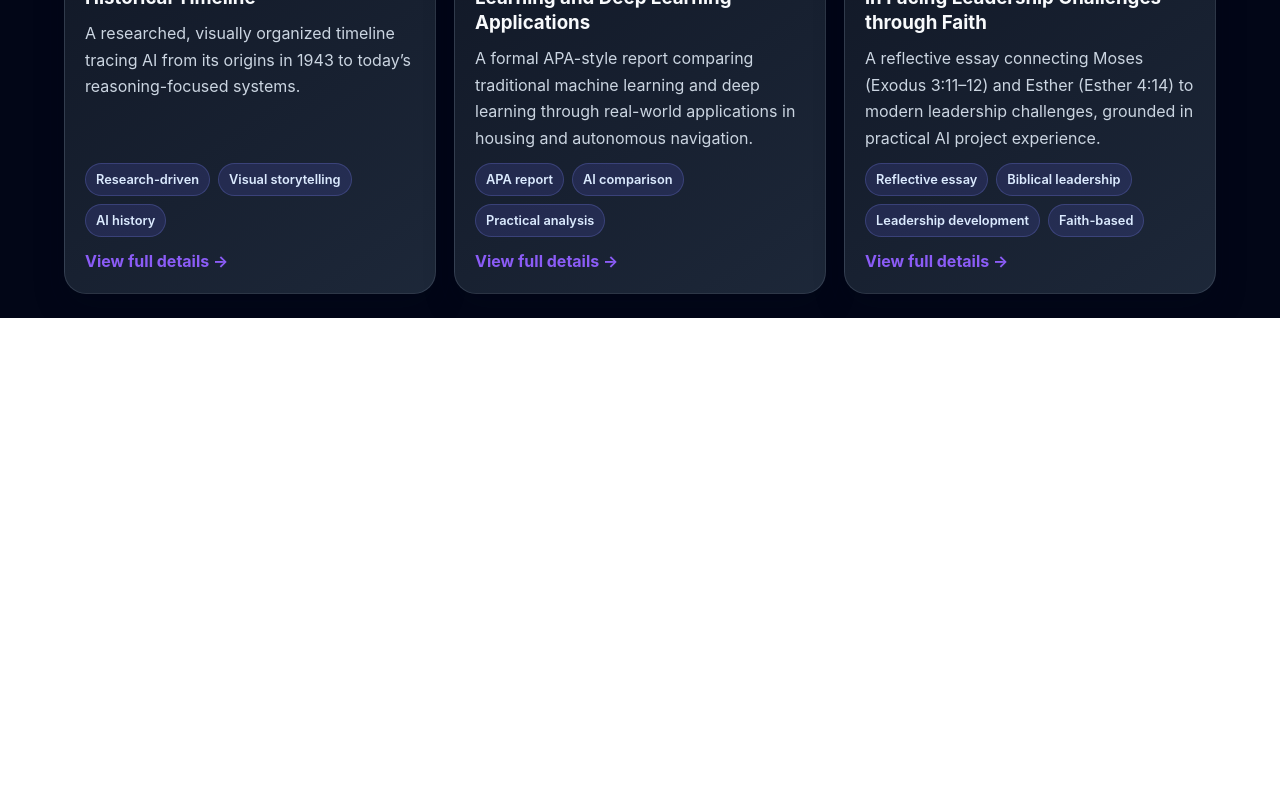
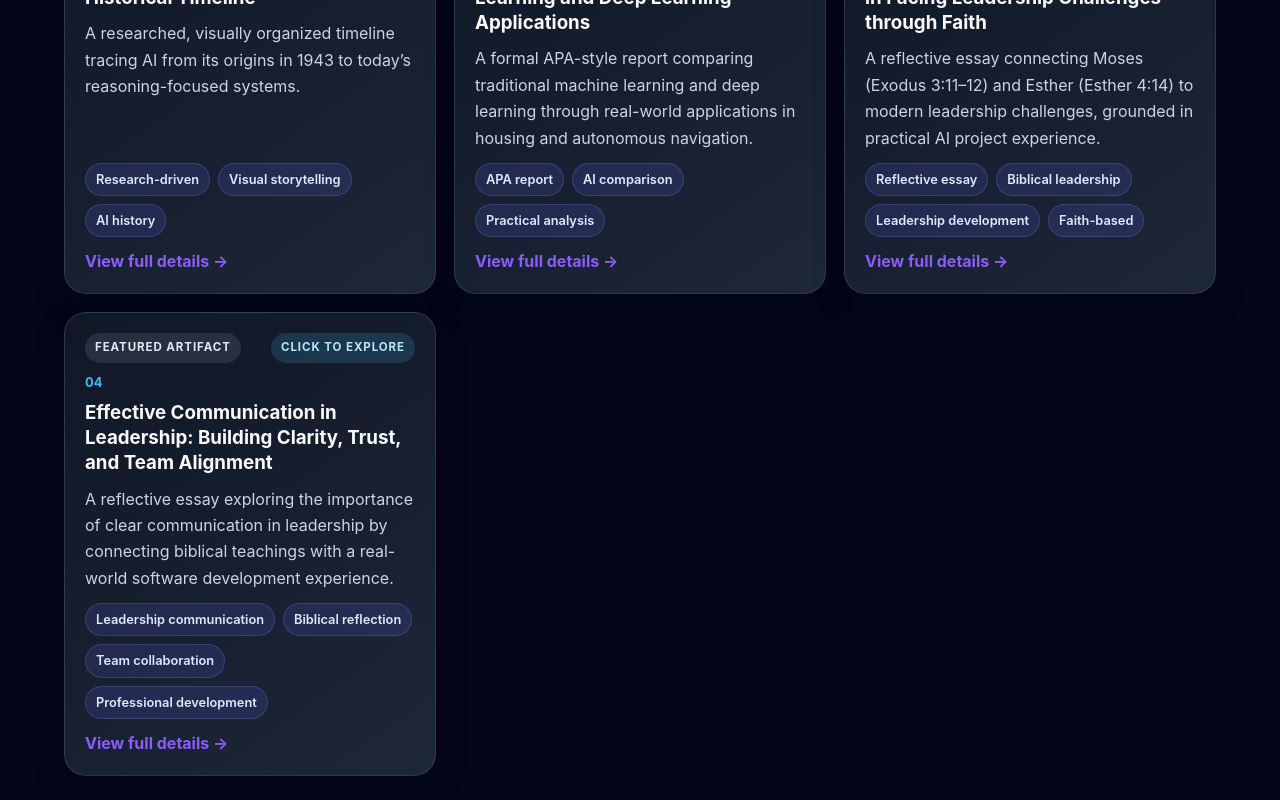
Before and after one commit to lisa99990/my-portfolio, a React app: page / in a window 1280 px wide. Shown: the part 2116-2916 px from the top of the page. Before the commit the page ends 2434 px from the top, so only its background shows below. Built offline with nearby package versions, Linux system fonts and the light colour scheme; the HTML template or start-up script is replaced by a standard one.

Commit message:
Added articat 3

```diff
--- a/src/App.jsx
+++ b/src/App.jsx
@@ -6,6 +6,7 @@ import img3 from './assets/Evolution of AI 3.jpg'
 import img4 from './assets/Evolution of AI 4.jpg'
 import pdfMLvsDL from './assets/Machine Learning vs Deep Learning.pdf'
 import pdfAdapting from './assets/Adapting to Challenges PDF.pdf'
+import pdfCommunication from './assets/pdfCommunication.pdf'
 
 const artifacts = [
   {
@@ -91,6 +92,37 @@ const artifacts = [
       'Yukl, G. (2020). Leadership in organizations (9th ed.). Pearson.'
     ],
   },
+  {
+  title: 'Effective Communication in Leadership: Building Clarity, Trust, and Team Alignment',
+  preview:
+    'A reflective essay exploring the importance of clear communication in leadership by connecting biblical teachings with a real-world software development experience.',
+  highlights: [
+    'Leadership communication',
+    'Biblical reflection',
+    'Team collaboration',
+    'Professional development'
+  ],
+  pdf: pdfCommunication,
+  pdfTitle: 'Effective Communication in Leadership',
+  introduction:
+    "This artifact reflects on the importance of effective communication in leadership and how clear, intentional messaging promotes trust, collaboration, and team alignment. Drawing from the biblical teachings in 1 Corinthians 14:8–9 and Genesis 11:6–7, I examine my communication style, identify areas for improvement, and relate these lessons to a real-world software development project where ineffective communication led to confusion and delays.",
+  description:
+    "The primary focus of this artifact was to evaluate my communication practices as a leader and understand how communication influences team performance. I reflected on a workplace experience where changing software requirements were not communicated consistently, resulting in duplicated work and project delays. By connecting this experience with biblical principles, I demonstrate how clear communication, active listening, documentation, and feedback can strengthen leadership effectiveness and improve organizational outcomes.",
+  objective:
+    "To evaluate and improve my personal communication style; to understand how clear communication fosters trust, collaboration, and shared understanding within teams; to apply biblical leadership principles to professional communication practices; and to develop practical strategies for preventing misunderstandings and improving team alignment.",
+  process:
+    "1. Studied the biblical passages from 1 Corinthians 14:8–9 and Genesis 11:6–7; 2. Reflected on my communication style and leadership experiences; 3. Analyzed a software development project where inconsistent communication caused confusion; 4. Identified practical strategies such as active listening, documentation, feedback loops, and regular team check-ins; 5. Connected biblical principles with professional leadership practices and revised the reflection following APA 7 formatting.",
+  tools:
+    "Microsoft Word; Bible Gateway (NIV); ChatGPT (brainstorming and grammar improvement); APA 7th Edition Guidelines",
+  value:
+    "Unique Value: Demonstrates the ability to integrate biblical leadership principles with practical workplace experiences, emphasizing communication as both a leadership competency and a means of building trust and accountability. Relevance: Highlights communication, collaboration, active listening, and team alignment as essential leadership skills applicable to software engineering, project management, Agile development, and cross-functional teamwork.",
+  references: [
+    'Biblica. (2011). Holy Bible, New International Version. Zondervan. https://www.biblegateway.com/versions/New-International-Version-NIV-Bible/',
+    'Covey, S. R. (2020). The 7 Habits of Highly Effective People (30th Anniversary ed.). Simon & Schuster.',
+    'Maxwell, J. C. (2007). The 21 Irrefutable Laws of Leadership (10th Anniversary ed.). Thomas Nelson.',
+    'Northouse, P. G. (2022). Leadership: Theory and Practice (9th ed.). SAGE Publications.'
+  ],
+},
 ]
 
 function App() {
```
Also changed, not shown: 1 other file (tests, documents, lock files or other folders).
